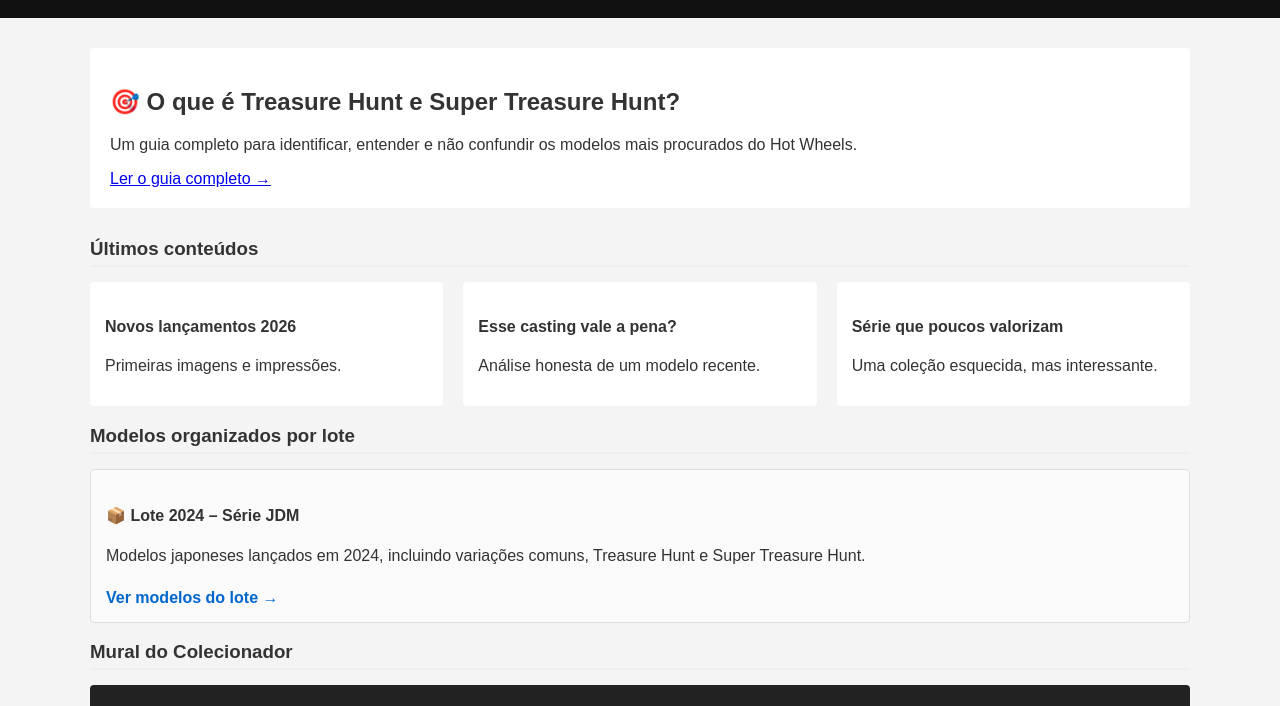
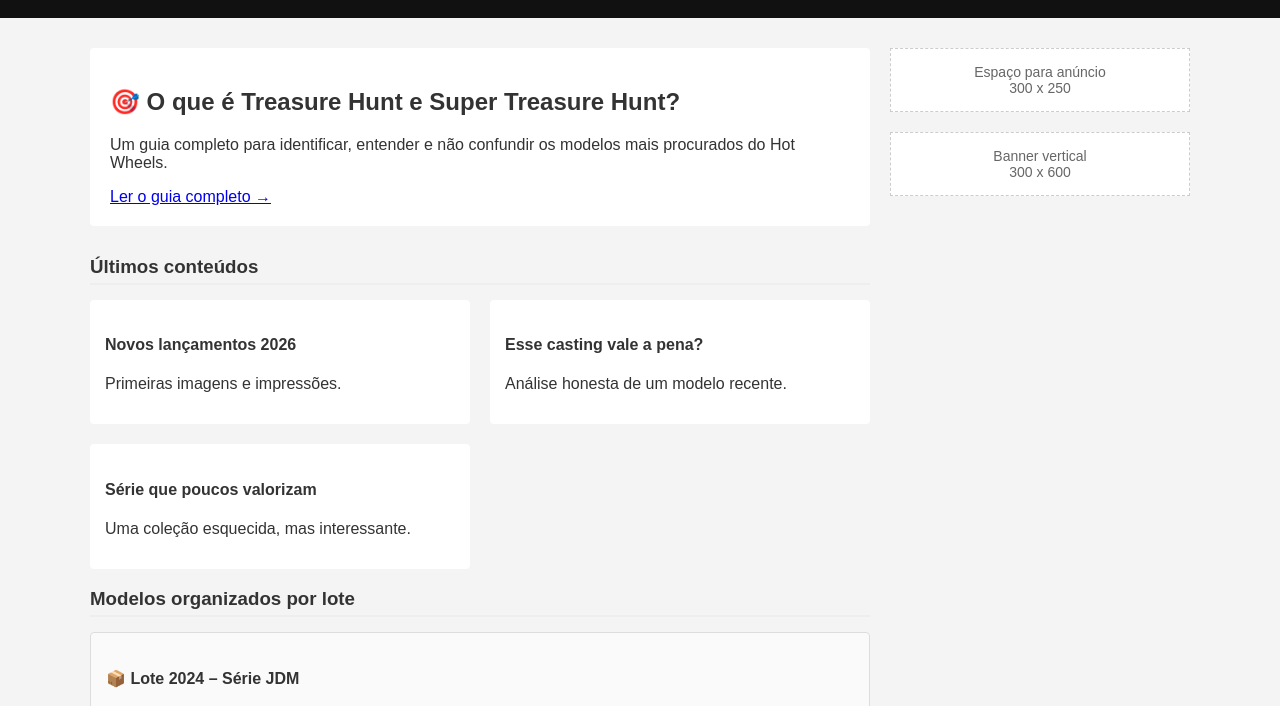
Before and after one commit to renatonakashima/HWlinha164, a plain HTML site: page index.html in a window 1280 px wide. Shown: the part 72-778 px from the top of the page. Drawn offline with Linux system fonts and the light colour scheme.

Commit message:
Add files via upload

```diff
--- a/index.html
+++ b/index.html
@@ -131,7 +131,10 @@
   </nav>
 </header>
 
-<div class="container">
+
+<div class="container layout">
+
+  <div class="main-content">
 
   <!-- Destaque principal -->
   <div class="highlight">
@@ -195,6 +198,21 @@
 
 </div>
 
+  <!-- Sidebar / Anúncios -->
+  <aside class="sidebar">
+    <div class="ad-box">
+      Espaço para anúncio<br>
+      300 x 250
+    </div>
+
+    <div class="ad-box">
+      Banner vertical<br>
+      300 x 600
+    </div>
+  </aside>
+
+</div>
+
 <footer>
   <p>
     Linha 1:64 é um projeto de colecionadores para colecionadores.<br>
@@ -204,4 +222,3 @@
 
 </body>
 </html>
-``
```
